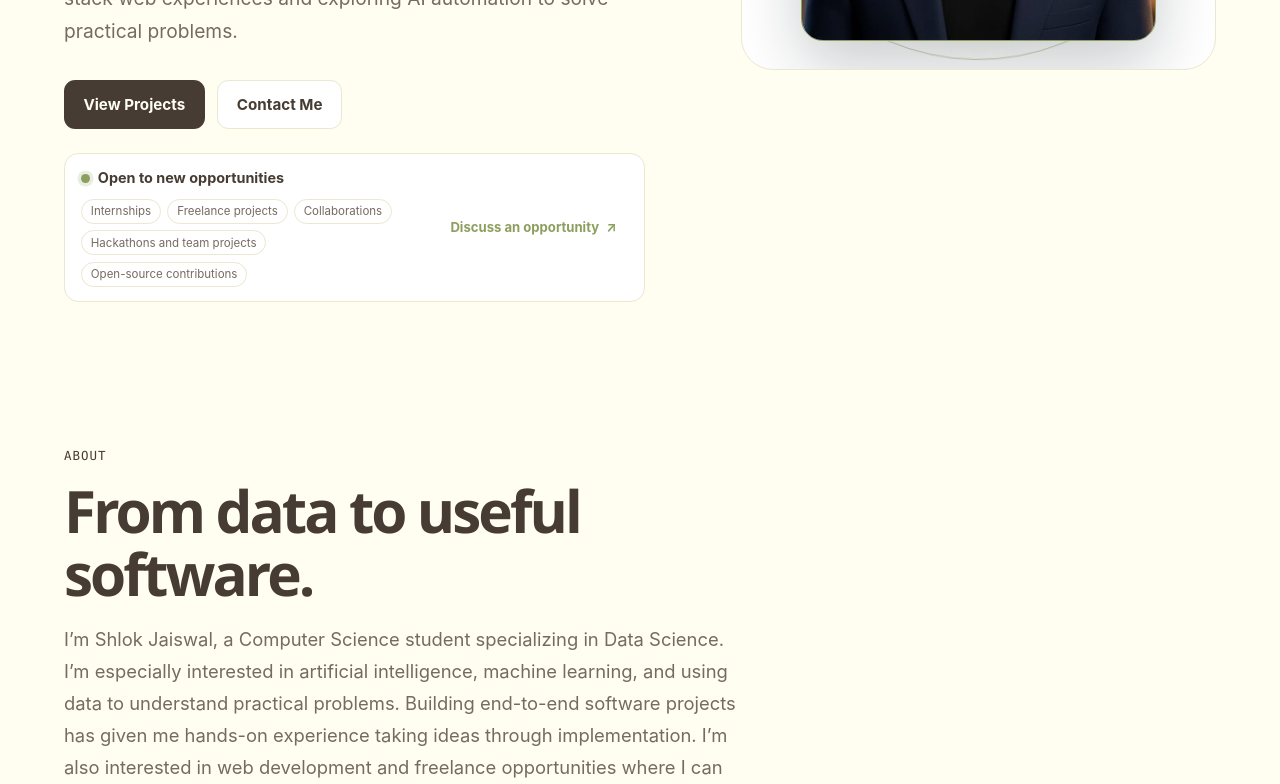
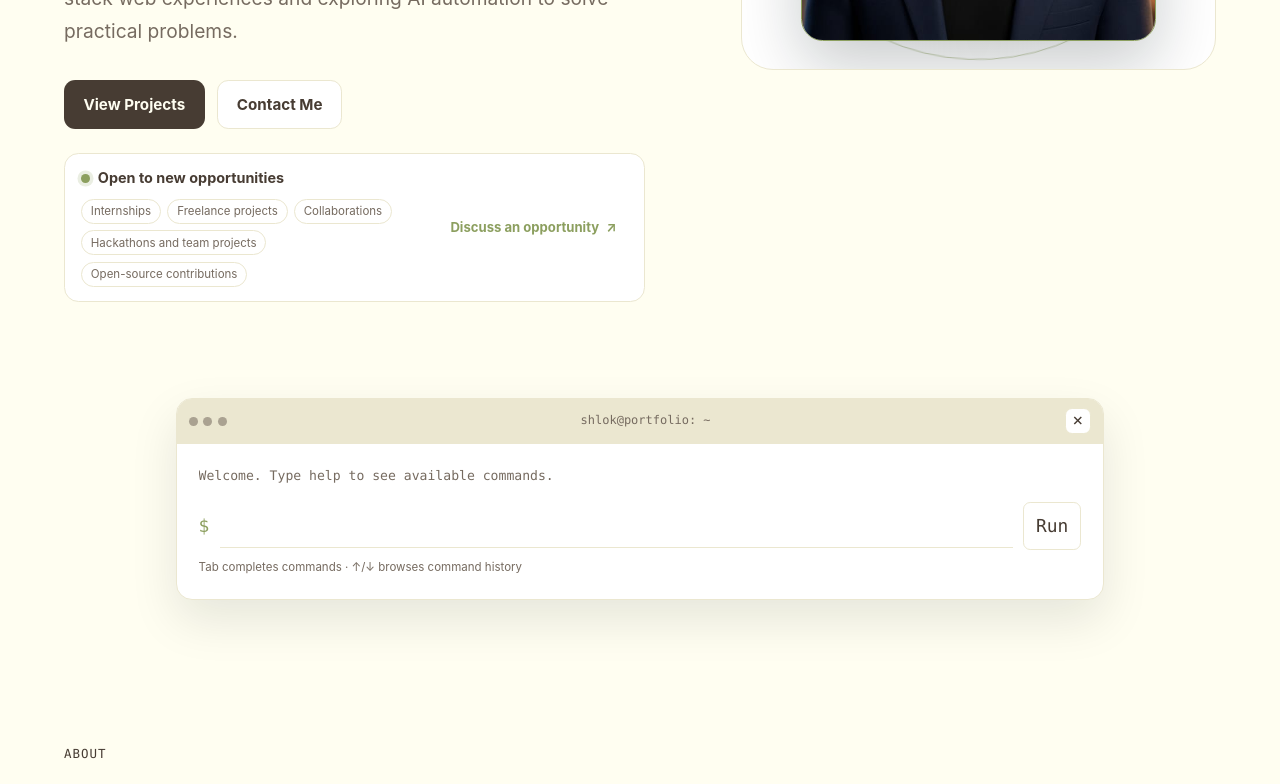
Before and after one commit to shlokj2006/Portfolio-Main, a React (Vite) app: page / in a window 1280 px wide. Shown: the part 806-1590 px from the top of the page. Built offline with nearby package versions, Linux system fonts and the light colour scheme; no server answers.

Commit message:
feat(portfolio): add interactive developer terminal

```diff
--- a/src/components/sections/HeroSection.jsx
+++ b/src/components/sections/HeroSection.jsx
@@ -1,6 +1,7 @@
 import { Link } from 'react-router-dom'
 import profilePhoto from '../../../assets/images/Profilephoto.jpg'
 import AvailabilityStatus from './AvailabilityStatus.jsx'
+import DeveloperTerminal from '../terminal/DeveloperTerminal.jsx'
 
 function HeroSection() {
   return (
@@ -36,6 +37,7 @@ function HeroSection() {
           fetchPriority="high"
         />
       </div>
+      <DeveloperTerminal />
     </section>
   )
 }
--- /dev/null
+++ b/src/components/terminal/DeveloperTerminal.jsx
@@ -0,0 +1,120 @@
+import { useRef, useState } from 'react'
+import { Link } from 'react-router-dom'
+import { commandNames, terminalCommands } from './terminalCommands.js'
+
+function DeveloperTerminal() {
+  const [isOpen, setIsOpen] = useState(true)
+  const [input, setInput] = useState('')
+  const [history, setHistory] = useState([])
+  const [historyIndex, setHistoryIndex] = useState(0)
+  const reopenRef = useRef(null)
+  const [output, setOutput] = useState([
+    { id: 0, kind: 'message', text: 'Welcome. Type help to see available commands.' },
+  ])
+  const nextId = useRef(1)
+
+  function append(item) {
+    setOutput((current) => [...current, { id: nextId.current++, ...item }])
+  }
+
+  function closeTerminal() {
+    setIsOpen(false)
+    requestAnimationFrame(() => reopenRef.current?.focus())
+  }
+
+  function runCommand(event) {
+    event.preventDefault()
+    const rawCommand = input.trim()
+    if (!rawCommand) return
+    const command = rawCommand.toLowerCase()
+    setHistory((current) => [...current, rawCommand])
+    setHistoryIndex(history.length + 1)
+    setInput('')
+
+    if (command === 'clear') {
+      setOutput([])
+      return
+    }
+    if (command === 'exit') {
+      closeTerminal()
+      return
+    }
+
+    append({ kind: 'command', text: rawCommand })
+    const handler = terminalCommands[command]
+    if (!handler) {
+      append({ kind: 'error', text: `Command not found: ${rawCommand}. Type help for available commands.` })
+      return
+    }
+
+    const result = handler()
+    result.lines.forEach((text) => append({ kind: 'message', text }))
+    result.links?.forEach((link) => append({ kind: 'link', ...link }))
+  }
+
+  function handleKeyDown(event) {
+    if (event.key === 'ArrowUp' || event.key === 'ArrowDown') {
+      event.preventDefault()
+      const direction = event.key === 'ArrowUp' ? -1 : 1
+      const nextIndex = Math.max(0, Math.min(history.length, historyIndex + direction))
+      setHistoryIndex(nextIndex)
+      setInput(history[nextIndex] ?? '')
+    }
+    if (event.key === 'Tab') {
+      event.preventDefault()
+      const inputParts = input.split(/\s+/)
+      const partial = inputParts.at(-1).toLowerCase()
+      const match = commandNames.find((name) => name.startsWith(partial))
+      if (match) {
+        inputParts[inputParts.length - 1] = match
+        setInput(inputParts.join(' '))
+      }
+    }
+  }
+
+  if (!isOpen) {
+    return (
+      <div className="developer-terminal-reopen">
+        <button ref={reopenRef} className="developer-terminal__reopen-button" type="button" onClick={() => setIsOpen(true)}>
+          Open interactive terminal
+        </button>
+      </div>
+    )
+  }
+
+  return (
+    <section className="developer-terminal" aria-label="Interactive developer terminal">
+      <header className="developer-terminal__titlebar">
+        <span className="developer-terminal__lights" aria-hidden="true"><i /><i /><i /></span>
+        <span>shlok@portfolio: ~</span>
+        <button className="developer-terminal__close" type="button" onClick={closeTerminal} aria-label="Close terminal">×</button>
+      </header>
+      <div className="developer-terminal__body">
+        <div className="developer-terminal__output" aria-live="polite" aria-relevant="additions text">
+          {output.map((item) => (
+            <p className={`developer-terminal__line developer-terminal__line--${item.kind}`} key={item.id}>
+              {item.kind === 'command' && <span aria-hidden="true">$ </span>}
+              {item.kind === 'link' ? <Link to={item.to}>{item.label}</Link> : item.text}
+            </p>
+          ))}
+        </div>
+        <form className="developer-terminal__form" onSubmit={runCommand}>
+          <label className="developer-terminal__prompt" htmlFor="terminal-command">$</label>
+          <input
+            autoComplete="off"
+            id="terminal-command"
+            onChange={(event) => setInput(event.target.value)}
+            onKeyDown={handleKeyDown}
+            spellCheck="false"
+            value={input}
+            aria-describedby="terminal-hint"
+          />
+          <button type="submit">Run</button>
+        </form>
+        <p className="developer-terminal__hint" id="terminal-hint">Tab completes commands · ↑/↓ browses command history</p>
+      </div>
+    </section>
+  )
+}
+
+export default DeveloperTerminal
--- /dev/null
+++ b/src/components/terminal/terminalCommands.js
@@ -0,0 +1,54 @@
+import { aboutProfile } from '../../content/about.js'
+import { certificationGroups } from '../../content/certifications.js'
+import { roles } from '../../content/experience.js'
+import { projects } from '../../content/projects.js'
+import { skills } from '../../content/skills.js'
+
+export const commandNames = [
+  'help',
+  'about',
+  'skills',
+  'projects',
+  'experience',
+  'certifications',
+  'contact',
+  'resume',
+  'clear',
+  'exit',
+]
+
+const featuredProjects = projects.filter((project) => project.featured)
+const certificates = certificationGroups.flatMap((group) => group.certificates)
+
+export const terminalCommands = {
+  help: () => ({
+    lines: ['Available commands:', ...commandNames.map((name) => `  ${name}`)],
+  }),
+  about: () => ({
+    lines: [aboutProfile.introduction],
+  }),
+  skills: () => ({
+    lines: [...new Set(skills.map((skill) => skill.name))].slice(0, 12),
+    links: [{ label: 'Related projects', to: '/projects' }],
+  }),
+  projects: () => ({
+    lines: featuredProjects.map((project) => project.title),
+    links: [{ label: 'All projects', to: '/projects' }],
+  }),
+  experience: () => ({
+    lines: roles.map((role) => `${role.title} — ${role.organization} (${role.period})`),
+    links: [{ label: 'Experience', to: '/experience' }],
+  }),
+  certifications: () => ({
+    lines: [`${certificates.length} certificates across ${certificationGroups.filter((group) => group.certificates.length).length} providers.`],
+    links: [{ label: 'View certifications', to: '/certifications' }],
+  }),
+  contact: () => ({
+    lines: ['Open the contact page to get in touch.'],
+    links: [{ label: 'Contact', to: '/contact' }],
+  }),
+  resume: () => ({
+    lines: ['Open the resume page.'],
+    links: [{ label: 'Resume', to: '/resume' }],
+  }),
+}
--- a/src/styles/app.css
+++ b/src/styles/app.css
@@ -1773,6 +1773,144 @@
   grid-template-columns: minmax(0, 1fr);
   align-items: center;
   gap: clamp(2.5rem, 8vw, 6rem);
+}
+
+.developer-terminal,
+.developer-terminal-reopen {
+  grid-column: 1 / -1;
+  width: min(100%, 58rem);
+  margin-inline: auto;
+}
+
+.developer-terminal {
+  overflow: hidden;
+  border: 1px solid var(--border);
+  border-radius: 1rem;
+  color: var(--text-primary);
+  background: var(--surface);
+  box-shadow: 0 1.25rem 3rem rgb(8 23 28 / 10%);
+  font-family: var(--portfolio-font-mono);
+}
+
+.developer-terminal__titlebar {
+  display: flex;
+  min-height: 2.8rem;
+  align-items: center;
+  justify-content: space-between;
+  gap: 1rem;
+  border-bottom: 1px solid var(--border);
+  padding: 0.4rem 0.75rem;
+  color: var(--text-muted);
+  background: var(--surface-raised);
+  font-size: 0.75rem;
+}
+
+.developer-terminal__lights {
+  display: inline-flex;
+  gap: 0.35rem;
+}
+
+.developer-terminal__lights i {
+  width: 0.55rem;
+  height: 0.55rem;
+  border-radius: 50%;
+  background: var(--text-muted);
+  opacity: 0.55;
+}
+
+.developer-terminal__close,
+.developer-terminal__form button,
+.developer-terminal__reopen-button {
+  border: 1px solid var(--border);
+  border-radius: 0.45rem;
+  color: var(--text-primary);
+  background: var(--surface);
+  cursor: pointer;
+  font: inherit;
+}
+
+.developer-terminal__close {
+  width: 1.65rem;
+  height: 1.65rem;
+  font-size: 1.1rem;
+  line-height: 1;
+}
+
+.developer-terminal__body {
+  padding: clamp(0.85rem, 3vw, 1.35rem);
+}
+
+.developer-terminal__output {
+  display: grid;
+  max-height: 16rem;
+  gap: 0.45rem;
+  overflow-y: auto;
+  overflow-wrap: anywhere;
+}
+
+.developer-terminal__line {
+  margin: 0;
+  color: var(--text-muted);
+  font-size: 0.82rem;
+  line-height: 1.55;
+}
+
+.developer-terminal__line--command,
+.developer-terminal__prompt {
+  color: var(--accent-primary);
+}
+
+.developer-terminal__line--error {
+  color: var(--text-primary);
+}
+
+.developer-terminal__line a {
+  color: var(--accent-primary);
+  text-underline-offset: 0.2em;
+}
+
+.developer-terminal__form {
+  display: flex;
+  align-items: center;
+  gap: 0.65rem;
+  margin-top: 1rem;
+}
+
+.developer-terminal__form input {
+  width: 100%;
+  min-width: 0;
+  border: 0;
+  border-bottom: 1px solid var(--border);
+  border-radius: 0;
+  padding: 0.45rem 0.1rem;
+  color: var(--text-primary);
+  background: transparent;
+  font: inherit;
+}
+
+.developer-terminal__form input:focus-visible,
+.developer-terminal button:focus-visible {
+  outline: 2px solid var(--accent-primary);
+  outline-offset: 3px;
+}
+
+.developer-terminal__form button,
+.developer-terminal__reopen-button {
+  flex: 0 0 auto;
+  padding: 0.5rem 0.75rem;
+}
+
+.developer-terminal__hint {
+  margin: 0.55rem 0 0;
+  color: var(--text-muted);
+  font-family: var(--portfolio-font-body);
+  font-size: 0.72rem;
+}
+
+.developer-terminal__reopen-button:hover,
+.developer-terminal__form button:hover,
+.developer-terminal__close:hover {
+  border-color: var(--accent-primary);
 }
 
 .hero-copy {
@@ -2575,6 +2713,11 @@
     grid-template-columns: minmax(0, 1.1fr) minmax(18rem, 0.9fr);
   }
 
+  .developer-terminal,
+  .developer-terminal-reopen {
+    grid-column: 1 / -1;
+  }
+
   .hero-art {
     width: 100%;
   }
```
